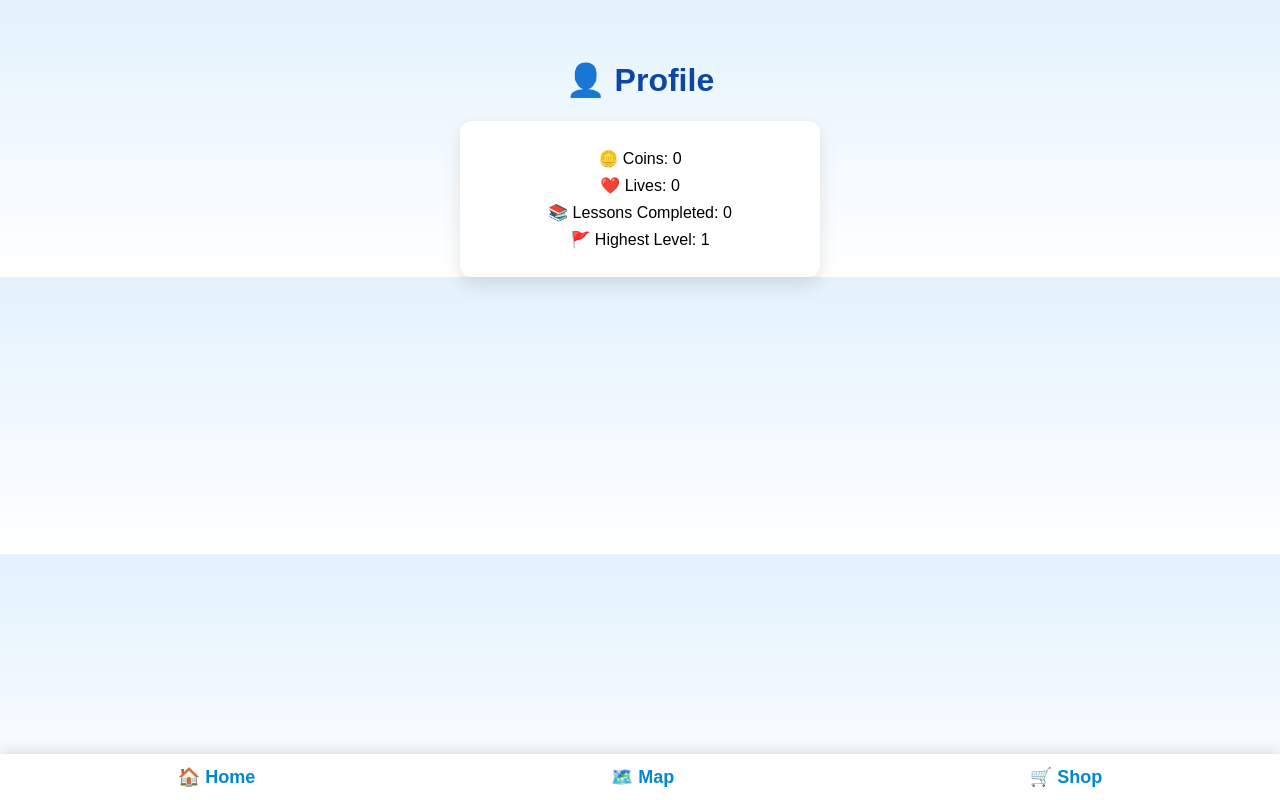
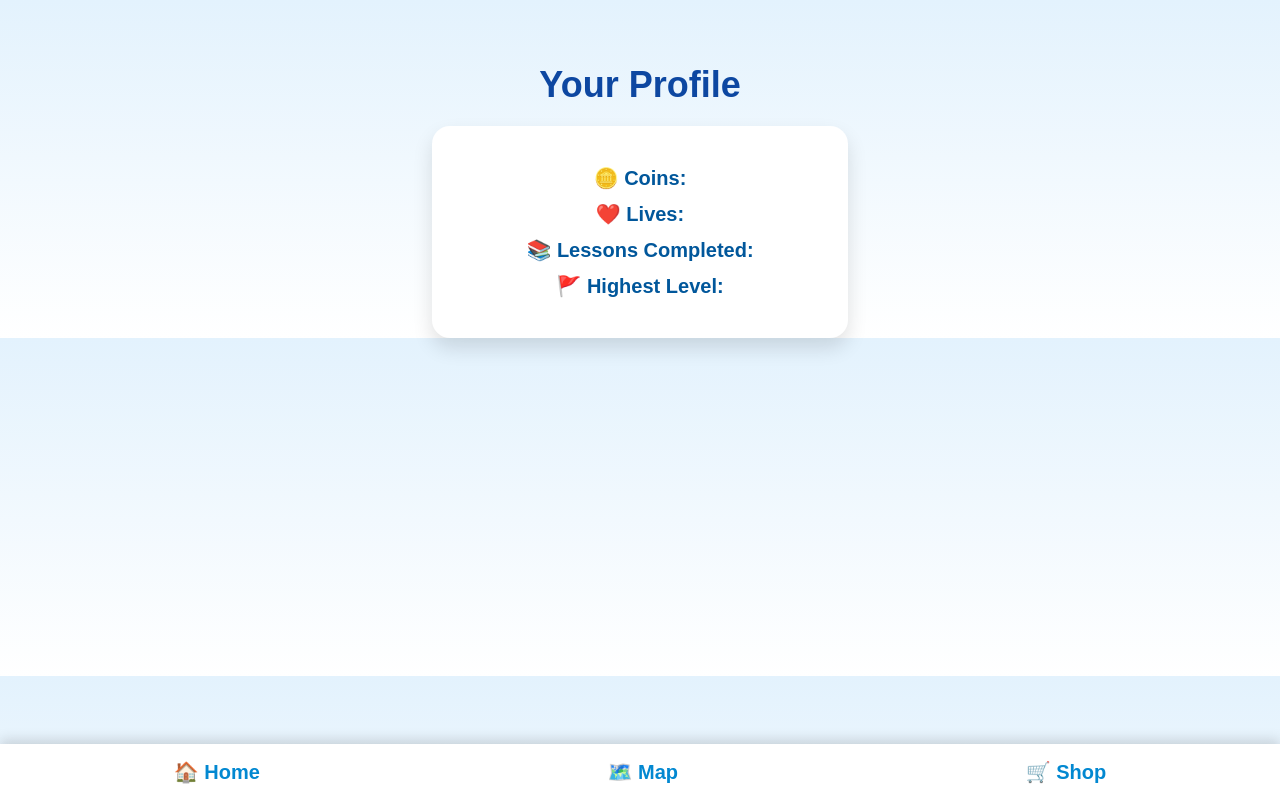
Before and after one commit to eileenmiao12-debug/code.github.io, a plain HTML site: page profile.html in a window 1280 px wide. Drawn offline with Linux system fonts and the light colour scheme.

Commit message:
Update profile.html

```diff
--- a/profile.html
+++ b/profile.html
@@ -4,6 +4,7 @@
 <meta charset="UTF-8">
 <title>Profile</title>
 <meta name="viewport" content="width=device-width, initial-scale=1.0"/>
+
 <style>
 body{
   font-family:Arial;
@@ -12,24 +13,40 @@ body{
   padding-top:40px;
   margin:0;
 }
+
 .card{
   background:white;
-  width:320px;
+  width:360px;
   margin:auto;
-  padding:20px;
-  border-radius:12px;
-  box-shadow:0 8px 18px rgba(0,0,0,0.1);
+  padding:28px;
+  border-radius:18px;
+  box-shadow:0 10px 20px rgba(0,0,0,0.12);
 }
-h1{color:#0d47a1;}
-.stat{margin:8px 0;font-size:16px;}
+
+h1{
+  color:#0d47a1;
+  margin-bottom:20px;
+  font-size:36px;
+}
+
+.stat{
+  margin:12px 0;
+  font-size:20px;
+  color:#01579b;
+  font-weight:bold;
+}
+
 .badge{
   display:inline-block;
-  margin-top:12px;
-  padding:6px 12px;
+  margin-top:20px;
+  padding:10px 20px;
   border-radius:999px;
   background:#ffeb3b;
   font-weight:bold;
+  font-size:18px;
+  color:#795548;
 }
+
 .navbar{
   position:fixed;
   bottom:0;
@@ -38,22 +55,24 @@ h1{color:#0d47a1;}
   background:white;
   display:flex;
   justify-content:space-around;
-  padding:12px 0;
-  box-shadow:0 -4px 12px rgba(0,0,0,0.1);
+  padding:16px 0;
+  box-shadow:0 -4px 12px rgba(0,0,0,0.15);
 }
 .nav-item{
-  font-size:18px;
+  font-size:20px;
   color:#0288d1;
   font-weight:bold;
   cursor:pointer;
 }
-.nav-item:hover{color:#01579b;}
+.nav-item:hover{
+  color:#01579b;
+}
 </style>
 </head>
 
 <body>
 
-<h1>👤 Profile</h1>
+<h1>Your Profile</h1>
 
 <div class="card">
   <div class="stat">🪙 Coins: <span id="coins">0</span></div>
@@ -71,10 +90,10 @@ h1{color:#0d47a1;}
 </div>
 
 <script>
-let coins = parseInt(localStorage.getItem("coins") || 0);
-let lives = parseInt(localStorage.getItem("extraLives") || 0);
-let progress = parseInt(localStorage.getItem("progress") || 1);
-let lessonsCompleted = parseInt(localStorage.getItem("lessonsCompleted") || 0);
+let coins = localStorage.getItem("coins");
+let lives = localStorage.getItem("extraLives");
+let progress = localStorage.getItem("progress");
+let lessonsCompleted = localStorage.getItem("lessonsCompleted");
 
 document.getElementById("coins").innerText = coins;
 document.getElementById("lives").innerText = lives;
@@ -82,12 +101,15 @@ document.getElementById("progress").innerText = progress;
 document.getElementById("lessons").innerText = lessonsCompleted;
 
 const badgeArea = document.getElementById("badgeArea");
+
 if(lessonsCompleted >= 3){
   badgeArea.innerHTML = '<div class="badge">🏅 Java Beginner Master</div>';
 }else if(lessonsCompleted >= 1){
   badgeArea.innerHTML = '<div class="badge">🎖️ First Steps in Java</div>';
 }
+</script>
 
+<script>
 function goHome(){ window.location.href = "index.html"; }
 function goMap(){ window.location.href = "map.html"; }
 function goShop(){ window.location.href = "shop.html"; }
```
